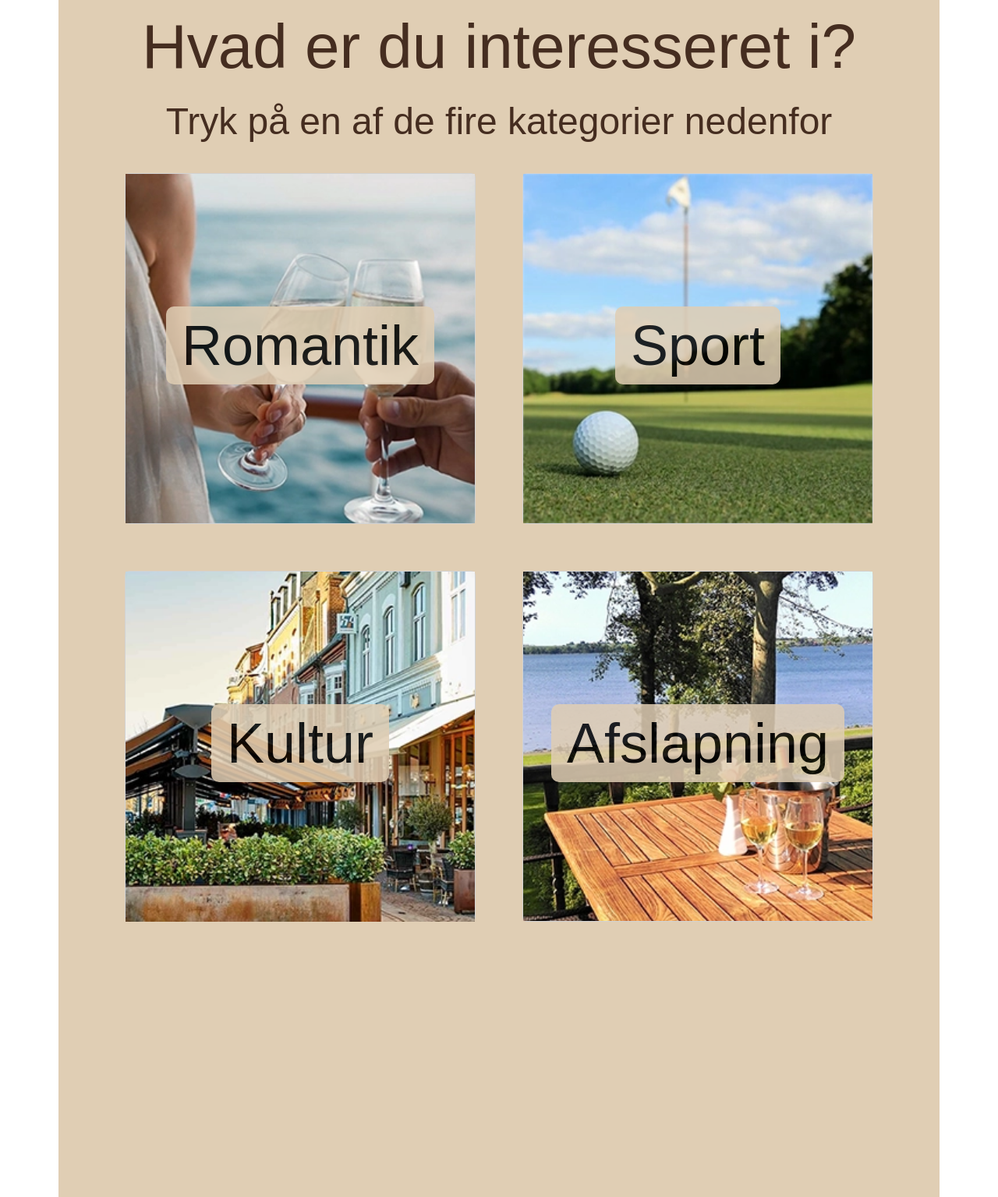
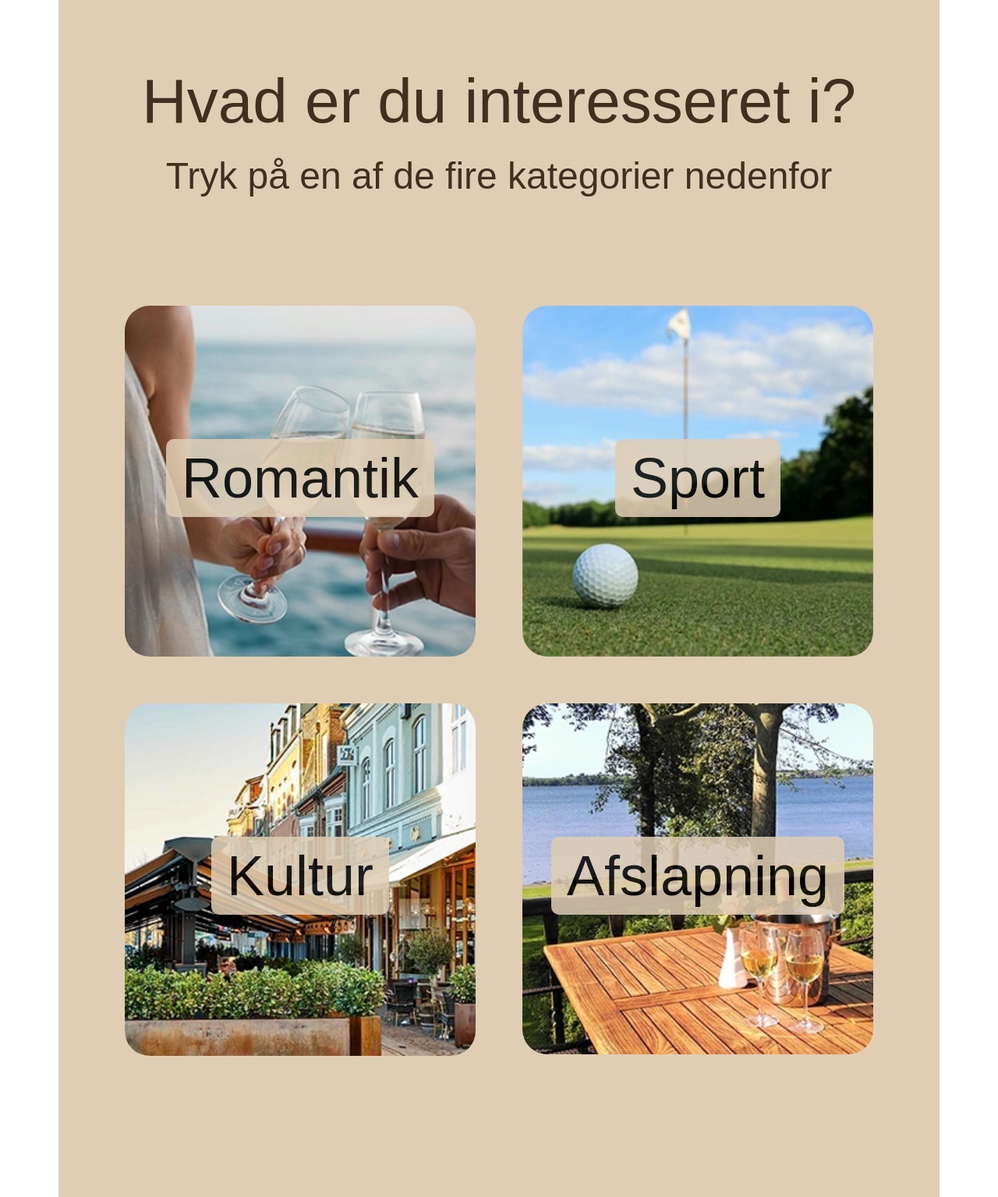
Before and after one commit to katschou/24faktivitetsskaerm, a PHP site: page / in a window 1280 px wide. Shown: the part 185-1720 px from the top of the page at 78% size. Run offline with PHP 8.4, Linux system fonts and the light colour scheme; style sheets or scripts are compiled from the project's sources; some libraries are stand-ins or nearby versions; some web fonts are replaced.

Commit message:
card + text adjustements - done :)

```diff
--- a/css/styles.scss
+++ b/css/styles.scss
@@ -22,12 +22,33 @@ $theme-colors: map-merge($theme-colors, $custom-colors);
 
 // 5. Du kan lave styling her...
 
+.backBtn {
+	padding-left: 65px;
+	padding-top: 70px;
+}
+
+.logo {
+	padding-left: 100px;
+	padding-top: 65px;
+}
+
+#time {
+	font-size: 90px;
+	font-family: "ardoise-narrow-std", sans-serif;
+	font-weight: 400;
+	font-style: normal;
+	color: #452D20;
+	padding-top: 50px;
+	padding-left: 100px;
+}
+
 .overskrift {
 	font-family: "ardoise-narrow-std", sans-serif;
 	font-weight: 400;
 	font-style: normal;
 	color: #452d20;
 	font-size: 500%;
+	padding-top: 70px;
 }
 
 .underskrift {
@@ -38,8 +59,16 @@ $theme-colors: map-merge($theme-colors, $custom-colors);
 	font-size: 300%;
 }
 
+.containerCards {
+	margin-top: 100px;
+}
+
 .card-index {
 	margin: 30px;
+	width: 450px;
+	height:450px;
+	border: none;
+	background-color: #e0ceb4
 }
 
 .card-tekst {
@@ -62,23 +91,3 @@ $theme-colors: map-merge($theme-colors, $custom-colors);
 	padding: 7px 20px 7px 20px;
 	border-radius: 10px;
 }
-
-.backBtn {
-	padding-left: 65px;
-	padding-top: 70px;
-}
-
-.logo {
-	padding-left: 100px;
-	padding-top: 65px;
-}
-
-#time {
-	font-size: 90px;
-	font-family: "ardoise-narrow-std", sans-serif;
-	font-weight: 400;
-	font-style: normal;
-	color: #452D20;
-	padding-top: 50px;
-	padding-left: 100px;
-}
--- a/index.php
+++ b/index.php
@@ -30,7 +30,7 @@ require "settings/init.php";
 
             <div class="col backBtn">
                 <div class="btn">
-                    <img src="img/backbtnsmol.webp">
+                    <img src="img/backbtnsmol.webp" alt="Tilbage pil">
                 </div>
             </div>
 
@@ -58,36 +58,36 @@ require "settings/init.php";
         </div>
     </div>
 
-    <div class="container container-fluid">
+    <div class="container containerCards container-fluid">
         <div class="row row-cols-2 justify-content-center">
 
-            <div class="card col card-index p-0" style="width: 450px; height:450px;">
+            <div class="card col card-index p-0">
                 <a href="#" class="stretched-link"></a>
-                <img src="img/romantik300.webp" alt="To mennesker der klinker vinglas">
+                <img src="img/romantik300.webp" class="rounded-5" alt="To mennesker der klinker vinglas">
                 <div class="card-img-overlay">
                     <h5 class="card-tekst text-bg-lysebrun">Romantik</h5>
                 </div>
             </div>
 
-            <div class="card col card-index p-0" style="width: 450px; height:450px">
+            <div class="card col card-index p-0">
                 <a href="#" class="stretched-link"></a>
-                <img src="img/sport300.webp" alt="En golfbold på en golfplæne">
+                <img src="img/sport300.webp" class="rounded-5" alt="En golfbold på en golfplæne">
                 <div class="card-img-overlay">
                     <h5 class="card-tekst text-bg-lysebrun">Sport</h5>
                 </div>
             </div>
 
-            <div class="card col card-index p-0" style="width: 450px; height:450px">
+            <div class="card col card-index p-0">
                 <a href="#" class="stretched-link"></a>
-                <img src="img/kultur300.webp" alt="Holbæk gågade">
+                <img src="img/kultur300.webp" class="rounded-5" alt="Holbæk gågade">
                 <div class="card-img-overlay">
                     <h5 class="card-tekst text-bg-lysebrun">Kultur</h5>
                 </div>
             </div>
 
-            <div class="card col card-index p-0" style="width: 450px; height:450px">
+            <div class="card col card-index p-0">
                 <a href="#" class="stretched-link"></a>
-                <img src="img/afslapning300.webp" alt="En terrasse med udsigt til fjorden">
+                <img src="img/afslapning300.webp" class="rounded-5" alt="En terrasse med udsigt til fjorden">
                 <div class="card-img-overlay">
                     <h5 class="card-tekst text-bg-lysebrun">Afslapning</h5>
                 </div>
```
